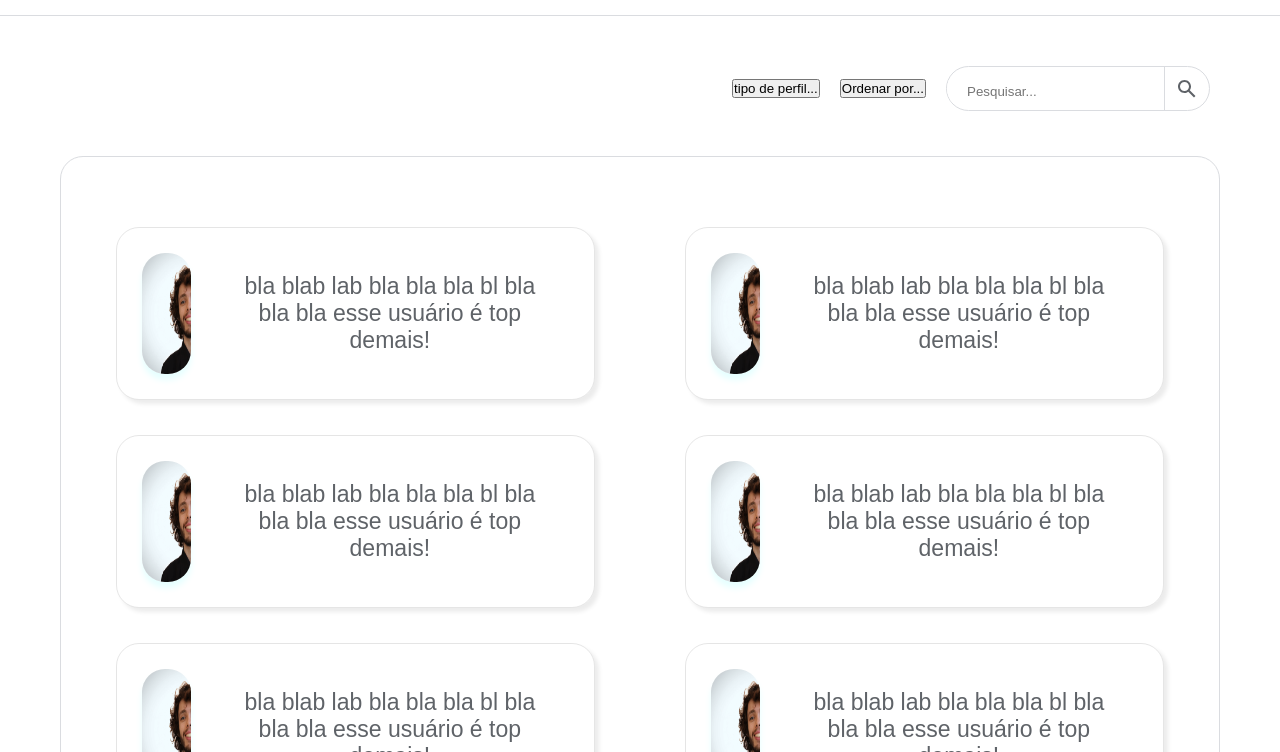
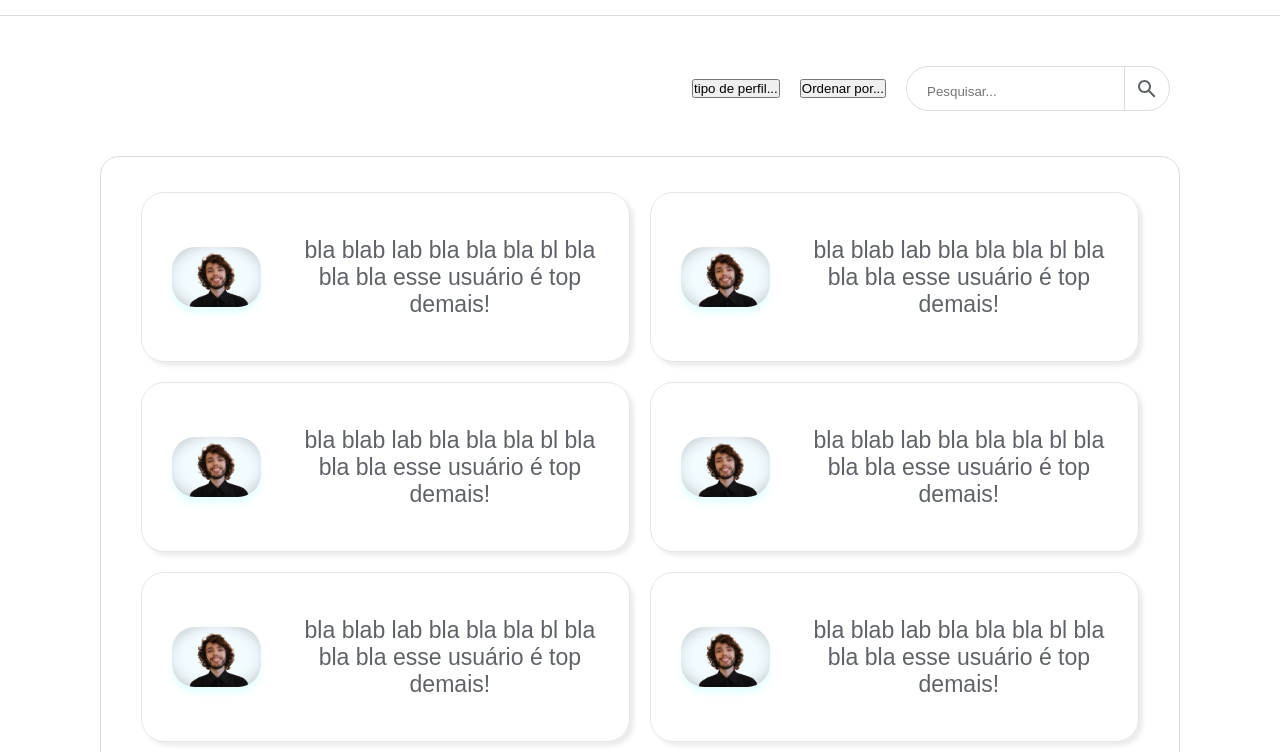
Before and after one commit to AngeloLanch/pirahub, a website: page index.html in a window 1280 px wide. Shown: the part 48-800 px from the top of the page. Drawn offline with Linux system fonts and the light colour scheme; no server answers.

Commit message:
desktop css adjusts

```diff
--- a/javascript.js
+++ b/javascript.js
@@ -0,0 +1,7 @@
+fetch('https://api.github.com/users')
+.then( response => {
+    return response.json()
+})
+.then( json => {
+    console.log(json)
+})
--- a/style.css
+++ b/style.css
@@ -75,6 +75,7 @@ p, label {
     border: 0;
     padding: 4px 20px;
     width: 100%;
+    outline-color:transparent;
 }
 
 .searchIconBox {
@@ -118,31 +119,39 @@ p, label {
 
 .resultsBox {
     margin: 35px auto;
-    padding: 70px 10px 10px;
+    padding: 20px 20px 0px 20px;
     display: flex;
     flex-direction: column;
     width: 100%;
     border: 1px solid #dadce0;
-    border-radius: 1em;
+    border-radius: 1rem;
 }
 
 .userBox {
     display: flex;
+    align-items: center;
     flex-direction: column;
     text-align: center;
-    margin: 0 45px 35px;
+    padding: 35px 25px 10px;
+    margin-bottom: 25px;
     box-shadow: 4px 4px 4px rgba(0, 0, 0, 0.08);
-    border-radius: 1em;
+    border-radius: 1.2rem;
     border: 1px solid rgba(0, 0, 0, 0.1);
-    padding: 25px;
+    height: 288px;
 }
 
 .userImage {
     box-shadow: 0px 6px 6px rgba(0, 255, 255, 0.1);
     margin: 0 auto;
-    border-radius: 1em;
+    border-radius: 1.2rem;
     overflow: hidden;
     display: flex;
+    justify-content: center;
+    width: 6rem;
+}
+
+.userImage img {
+    width:100%
 }
 
 .userTextBox {
@@ -181,14 +190,17 @@ p, label {
 
     .mainBox{
         padding: 0px 60px 48px;
+        max-width: 1200px;
+        margin: 0 auto;
     }
 
     .filterBox {
         flex-direction: row-reverse;
     }
 
-    .userBox p {
-        padding-left: 20px;
+    .userTextBox {
+        width: 100%;
+        padding: 20px 20px 20px 40px;
     }
 
     .authorBox {
@@ -201,10 +213,15 @@ p, label {
     .resultsBox {
         display: grid;
         grid-template-columns: 1fr 1fr;
+        grid-gap: 20px;
         order: 2;
+        padding: 35px 40px 0px 40px;
     }
 
     .userBox {
         flex-direction: initial;
+        height: 170px;
+        margin: 0;
+        padding: 10px 10px 10px 30px;
     }
 }
```
Also changed, not shown: index.html (+1 -1 lines).
